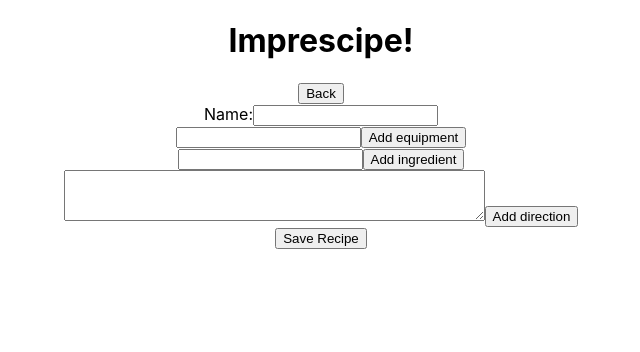
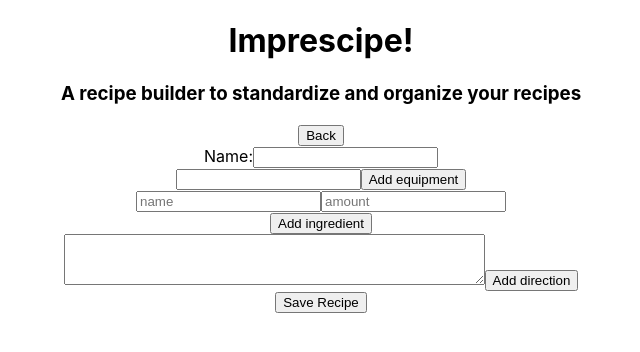
Before and after one commit to ssnell227/Imprecipe, a React (Create React App) app: page / in a window 1280 px wide. Both pictures are taken after a click on the button "Start new recipe". Shown: the top 352 px of the page, without its empty margins (319-959 px from the left). Built offline with nearby package versions, Linux system fonts and the light colour scheme; no server answers.

Commit message:
adds units field to ingredients

```diff
--- a/src/App.js
+++ b/src/App.js
@@ -77,6 +77,7 @@ class App extends Component {
       <div className="App">
         <header>
           <h1>Imprescipe!</h1>
+          <h3>A recipe builder to standardize and organize your recipes</h3>
         </header>
         {this.state.view === 'home' &&
           <div className=''>
@@ -96,6 +97,7 @@ class App extends Component {
             switchView={this.switchView}
             setCurrentRecipe={this.setCurrentRecipe}
             createNewRecipe={this.createNewRecipe}
+            allRecipes={this.state.allRecipes}
           />}
 
         {/* saved recipes component */}
--- a/src/components/recipe-builder.js
+++ b/src/components/recipe-builder.js
@@ -6,13 +6,13 @@ class RecipeBuilder extends Component {
         this.state = {
             name: '',
             equipment: ['',],
-            ingredients: ['',],
+            ingredients: [{ name: '', amount: '' }],
             directions: ['',],
         }
         this.addInput = this.addInput.bind(this)
         this.handleChange = this.handleChange.bind(this)
         this.handleCreateRecipe = this.handleCreateRecipe.bind(this)
-        this.changeName= this.changeName.bind(this)
+        this.changeName = this.changeName.bind(this)
     }
 
     addInput(e) {
@@ -26,15 +26,22 @@ class RecipeBuilder extends Component {
             }
         }
 
+        if (inputsKey !== 'ingredients'){
         inputs.push('')
+        } else {
+            inputs.push({
+                name: '',
+                amount: '',
+            })
+        }
 
         this.setState({
             [inputsKey]: inputs
         })
     }
 
-    changeName (e) {
-        this.setState ({
+    changeName(e) {
+        this.setState({
             name: e.target.value
         })
     }
@@ -43,6 +50,7 @@ class RecipeBuilder extends Component {
         let inputs
         let inputsKey
 
+
         for (let key in this.state) {
             if (key === e.target.name) {
                 inputs = this.state[key]
@@ -50,18 +58,30 @@ class RecipeBuilder extends Component {
             }
         }
 
+        console.log(e.target.type)
+
+        if (typeof inputs[0] === 'string') {
             inputs.splice(e.target.step, 1, e.target.value)
+        } else if (e.target.placeholder === 'name') {
+            console.log('firing')
+            inputs[e.target.step].name = e.target.value
+        } else if (e.target.placeholder === 'amount') {
+            inputs[e.target.step].amount = e.target.value
+        }
+
 
         this.setState({
             [inputsKey]: inputs
         })
     }
 
-    handleCreateRecipe (e) {
-        const {name, equipment, ingredients, directions} = this.state
-
-        const recipe = {name, equipment, ingredients, directions}
-        if (recipe.name) {
+    handleCreateRecipe(e) {
+        const { name, equipment, ingredients, directions } = this.state
+        console.log(this.props.allRecipes)
+        const recipe = { name, equipment, ingredients, directions }
+        if (this.props.allRecipes.findIndex(item => item.name.toLowerCase() === recipe.name.toLowerCase()) !== -1) {
+            window.alert('A recipe with this name already exists')
+        } else if (recipe.name) {
             this.props.setCurrentRecipe(recipe)
             this.props.createNewRecipe(recipe)
             this.props.switchView(e)
@@ -84,13 +104,23 @@ class RecipeBuilder extends Component {
             ></input>
         })
         const ingredientsMap = ingredients.map((item, index) => {
-            return <input
+            return <div key={`ingredients-${index}`} >
+                <input
                     onChange={this.handleChange}
+                    name='ingredients'
+                    placeholder='name'
+                    // value={this.state.ingredients[index].name}
                     step={index}
-                name={'ingredients'}
-                value={this.state.ingredients[index]}
-                key={`ingredient-${index}`}
                 ></input>
+
+                <input
+                    onChange={this.handleChange}
+                    name='ingredients'
+                    placeholder='amount'
+                    // value={this.state.ingredients[index].amount}
+                    step={index}
+                ></input>
+            </div>
         })
         const directionsMap = directions.map((item, index) => {
             return <textarea
@@ -122,7 +152,7 @@ class RecipeBuilder extends Component {
                     <button onClick={this.addInput} name='directions'>Add direction</button>
 
                 </div>
-                <button name='recipeView'onClick={this.handleCreateRecipe} className='save-button'>Save Recipe</button>
+                <button name='recipeView' onClick={this.handleCreateRecipe} className='save-button'>Save Recipe</button>
             </div>
         )
     }
--- a/src/components/recipe-view.js
+++ b/src/components/recipe-view.js
@@ -80,7 +80,7 @@ class RecipeView extends Component {
     generateMaps() {
         const arrayOfMaps = []
         for (let key in this.state) {
-            if (key !== 'isEditing' && key !== 'name' && key !== 'id') {
+            if (key === 'equipment' || key === 'directions') {
                 arrayOfMaps.push(this.state[key].map((item, index) => {
                     if (!this.state.isEditing && key === 'directions') {
                         return <li key={`directions-${index}`}>{item}</li>
@@ -88,6 +88,20 @@ class RecipeView extends Component {
                         return <p key={`${key}-${index}`}>{item}</p>
                     } else {
                         return <input step={index} name={key} onChange={this.handleChange} placeholder={item} key={`${key}-${index}`}></input>
+                    }
+                }))
+            } else if (key === 'ingredients') {
+                arrayOfMaps.push(this.state[key].map((item, index) => {
+                    if (!this.state.isEditing) {
+                        return <div key={`${key}-${index}`}>
+                            <p>{item.name}</p>
+                            <p>{item.amount}</p>
+                        </div>
+                    } else {
+                        return <div key={`${key}-${index}`}>
+                            <input placeholder={item.name}></input>
+                            <input placeholder={item.amount}></input>
+                        </div>
                     }
                 }))
             }
@@ -118,19 +132,28 @@ class RecipeView extends Component {
         return (
             <div>
                 <button onClick={this.props.switchView} name='savedView'>Saved Recipes</button>
-                <button onClick={this.toggleEdit}>Edit</button>
+        <button onClick={this.toggleEdit}>{this.state.isEditing ? 'Cancel' : 'Edit'}</button>
                 {this.state.isEditing && <button name='savedView' onClick={this.handleEditRecipe}>Save</button>}
                 {this.state.isEditing && <button name='home' onClick={this.handleDelete}>Delete</button>}
                 {this.state.isEditing ? <input name='name' placeholder={name} onChange={this.handleChange}></input> : <h2>{name}</h2>}
 
-                <div className='equipment-display'>{this.generateMaps()[0]}</div>
-                {isEditing && <button name='equipment' onClick={this.addInput}>Add equipment</button>}
+                <div className='equipment-display'>
+                    <h2>Equipment</h2>
+                    {this.generateMaps()[0]}
+                    {isEditing && <button name='equipment' onClick={this.addInput}>Add equipment</button>}
+                </div>
 
-                <div className='ingredients-display'>{this.generateMaps()[1]}</div>
-                {isEditing && <button name='ingredients' onClick={this.addInput}>Add Ingredient</button>}
+                <div className='ingredients-display'>
+                <h2>Ingredients</h2>
+                    {this.generateMaps()[1]}
+                    {isEditing && <button name='ingredients' onClick={this.addInput}>Add Ingredient</button>}
+                </div>
 
-                <ol className='directions-display'>{this.generateMaps()[2]}</ol>
+                <div className='directions-display'>
+                <h2>Directions</h2>
+                <ol >{this.generateMaps()[2]}</ol>
                 {isEditing && <button name='directions' onClick={this.addInput}>Add Directions</button>}
+                </div>
             </div>
         )
     }
--- a/src/components/saved-recipes.js
+++ b/src/components/saved-recipes.js
@@ -3,16 +3,12 @@ import React, { Component } from 'react'
 class SavedRecipes extends Component {
     constructor(props) {
         super(props)
-        this.state = {
-            clickedRecipe: {},
-        }
 
         this.handleClick = this.handleClick.bind(this)
     }
 
     handleClick (e) {
         const {allRecipes} = this.props
-        //this breaks the setCurrentRecipe because multiple recipes may have the same name
         this.props.setCurrentRecipe(allRecipes.find(item => item.name === e.target.innerHTML))
         this.props.switchView(e)
     }
--- a/src/server/controller.js
+++ b/src/server/controller.js
@@ -3,21 +3,21 @@ const recipes = [
         id: 0,
         name: 'sample',
         equipment: ['sheet-pan', 'stand-mixer'],
-        ingredients: ['all-purpose flour', 'baking soda', 'sugar'],
+        ingredients: [{name:'all-purpose flour', amount: '1 cup'}, {name:'whole wheat flour', amount: '2 cups'}],
         directions: ['Set oven to 400 degrees', 'Mix dry ingredients']
     },
     {
         id: 1,
         name: 'sample2',
         equipment: ['sheet-pan', 'stand-mixer'],
-        ingredients: ['all-purpose flour', 'baking soda', 'sugar'],
+        ingredients: [{name:'all-purpose flour', amount: '1 cup'}, {name:'whole wheat flour', amount: '2 cups'}],
         directions: ['Set oven to 400 degrees', 'Mix dry ingredients']
     },
     {
         id: 2,
         name: 'sample3',
         equipment: ['sheet-pan', 'stand-mixer'],
-        ingredients: ['all-purpose flour', 'baking soda', 'sugar'],
+        ingredients: [{name:'all-purpose flour', amount: '1 cup'}, {name:'whole wheat flour', amount: '2 cups'}],
         directions: ['Set oven to 400 degrees', 'Mix dry ingredients']
     }
 ]
```
Also changed, not shown: src/components/button.js (added, +9 -0 lines). Lines whose indentation alone changed are shown as unchanged.
